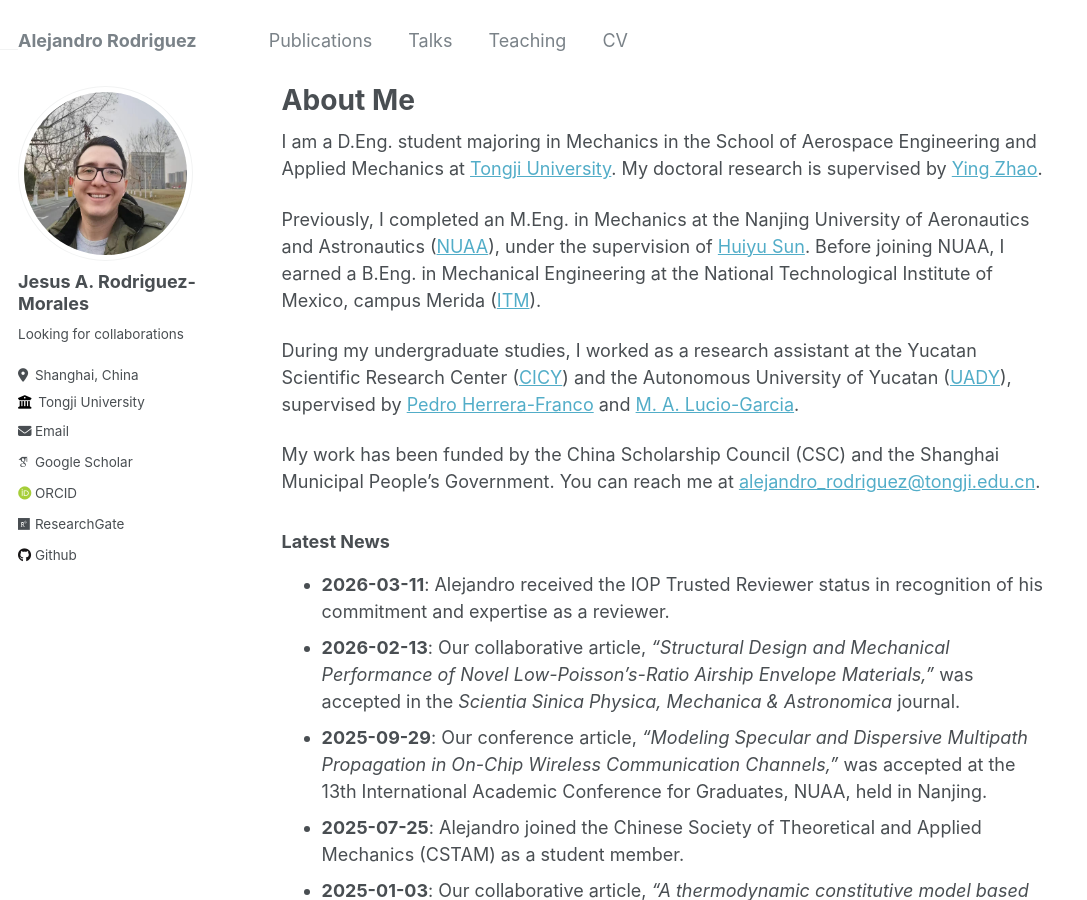
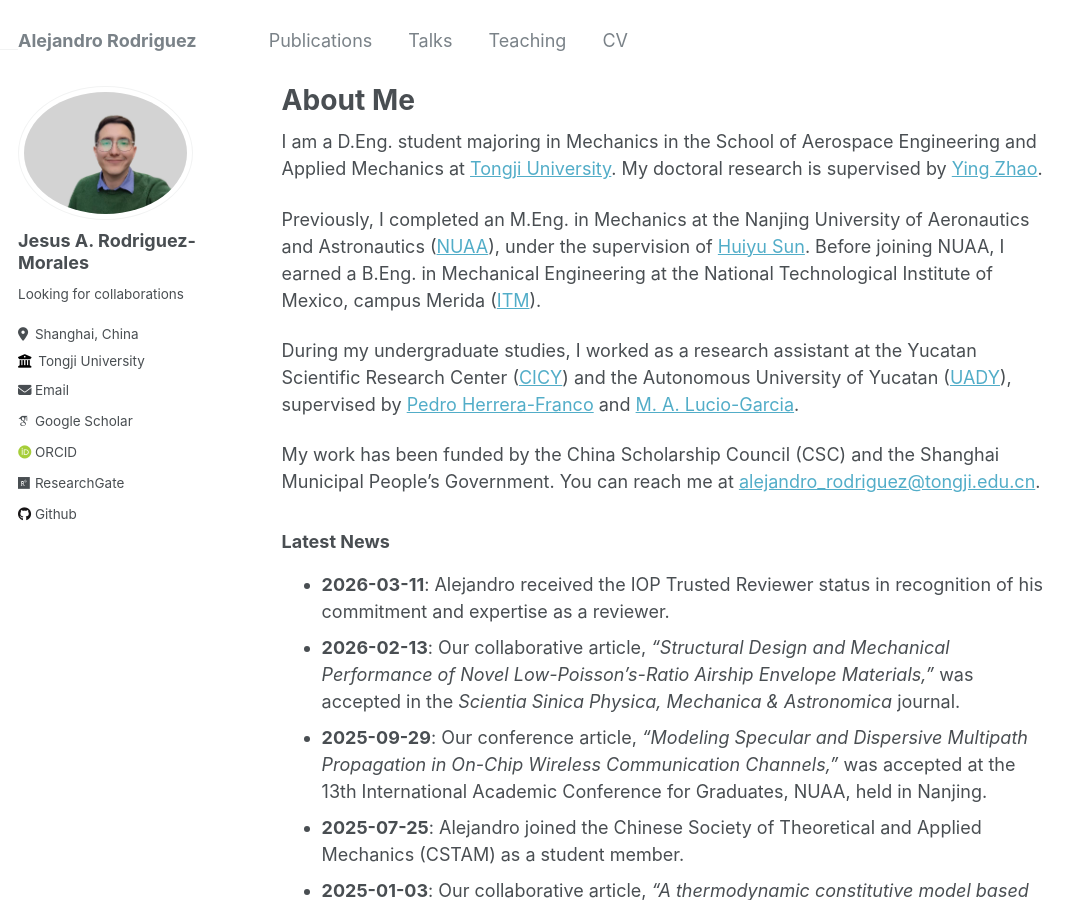
Before and after one commit to alex-rodriguez-m/alex-rodriguez-m.github.io, a Jekyll site: the page built from _pages/about.md, in a window 1280 px wide and 900 px high. Shown: the whole window, without its empty margins (0-1087 px from the left). Built offline with Jekyll 4.4.1, drawn with Linux system fonts in a browser that asks for light colours; some web fonts are replaced.

Commit message:
Update _config.yml

```diff
--- a/_config.yml
+++ b/_config.yml
@@ -21,7 +21,7 @@ repository               : "alex-rodriguez-m/alex-rodriguez-m.github.io"
 #               Additional customization can be done by editing /_includes/author-profile.html
 author:
   # Biographic information
-  avatar           : "perfil2.jpeg"
+  avatar           : "pic2.png"
   name             : "Jesus A. Rodriguez-Morales"
   pronouns         : # example: "she/her"
   bio              : "Looking for collaborations"
```
